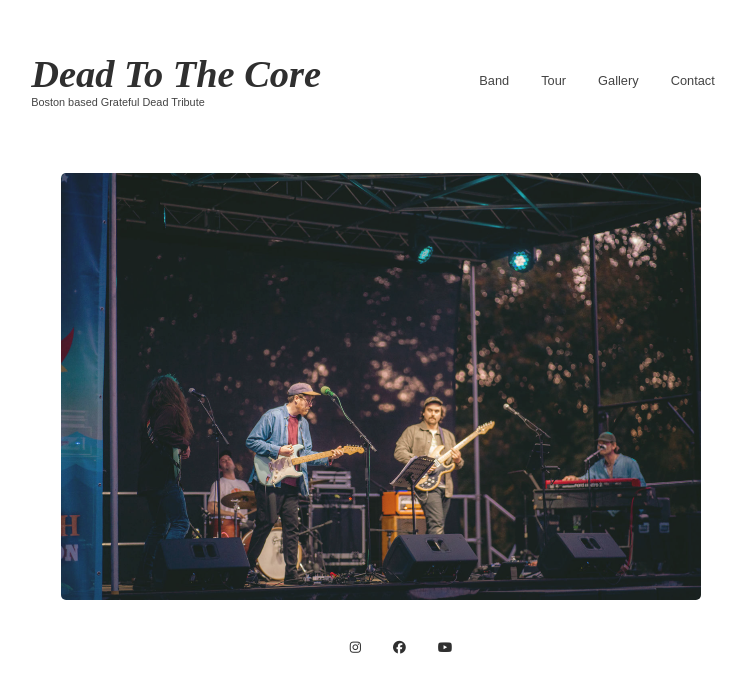
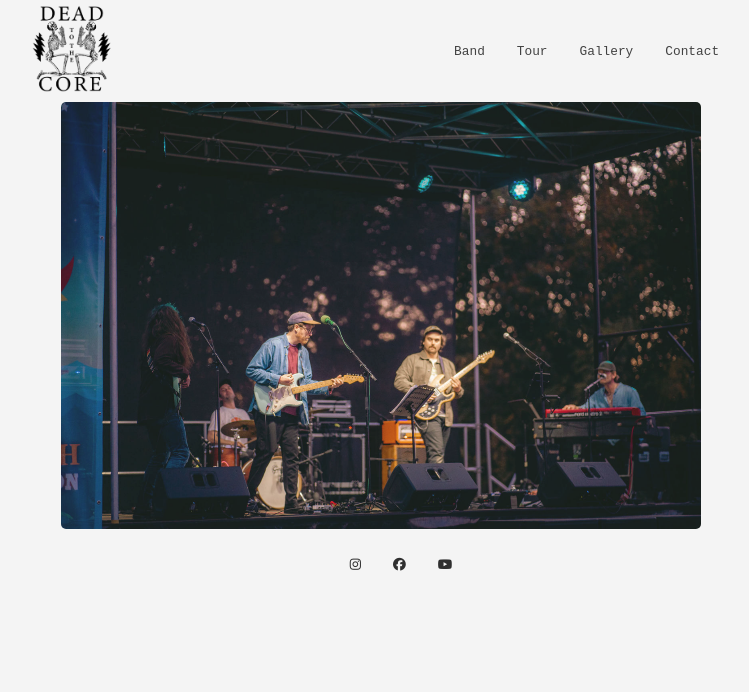
Before and after one commit to philtodisco/dead-to-the-core-client, a React (Create React App) app in the folder client/: page / in a window 1280 px wide. Shown: the top 692 px of the page, without its empty margins (259-1008 px from the left). Built offline with nearby package versions, Linux system fonts and the light colour scheme; a web font is replaced by a local one.

Commit message:
Homepage draft 2

```diff
--- a/client/src/Navbar.js
+++ b/client/src/Navbar.js
@@ -1,16 +1,14 @@
 import { Link } from "react-router-dom"
+import LogoImage from "./images/dttc-logo.png"
 
 export const Navbar = () => {
   return <nav className="nav">
-    <div className="title-container">
-    <Link to ="/" className="site-title">Dead To The Core</Link>
-    <p id="title-sub">Boston based Grateful Dead Tribute</p>
-    </div>
+    <Link to ="/" className="site-title"><img id="logo-image" src={LogoImage} alt="logo" /></Link>
     <ul className="nav-links">
-            <Link to ="/band">Band</Link>
-            <Link to ="/tour">Tour</Link>
-            <Link to ="/gallery">Gallery</Link>
-            <Link to ="/contact">Contact</Link>
+      <Link to ="/band">Band</Link>
+      <Link to ="/tour">Tour</Link>
+      <Link to ="/gallery">Gallery</Link>
+      <Link to ="/contact">Contact</Link>
     </ul>
     </nav>
 }
--- a/client/src/styles.css
+++ b/client/src/styles.css
@@ -4,7 +4,7 @@
     padding: 0;
     position: relative;
     overflow: hidden;
-    background-color: F4F4F4;
+    background-color: #F4F4F4;
     color: #2f2f2f;
   }
 
@@ -16,32 +16,20 @@
     display: flex;
     justify-content: center;
     align-items: center;
-    height: 10rem;
-    font-family: "nimbus-sans", sans-serif;
+    height: 8vw;
+    font-family: "letter-gothic-std", monospace;
+    font-weight: 400;
+    font-style: normal;
 }
 
-.title-container {
-    margin-right: 4vw;
-}
-
-.site-title {
-    font-family: "minion-pro", serif;
-    font-style: italic;
-    font-weight: 700;
-    font-size: 3vw;
-}
-
-#title-sub {
-    margin: 0;
-    font-size: .85vw;
-    opacity: 90%;
+#logo-image {
+    max-width: 7vw;
+    margin-right: 22vw;
 }
 
 .nav-links {
     font-size: 1vw;
-    align-self: center;
     opacity: 90%;
-    margin-left: 4vw;
 }
 
 .nav-links > a {
@@ -52,7 +40,7 @@
     opacity: 50%;
 }
 
-  a {
+a {
     text-decoration: none;
     color: inherit;
     transition-duration: 0.4s;
@@ -66,16 +54,14 @@
 #hero-image {
     max-width: 50vw;
     min-width: 30rem;
-    margin: 1vw;
     border-radius: 5px;
     opacity: 90%;
 }
 
 .social-links {
+    font-size: 1vw;
     display: flex;
     justify-content: center;
-    font-size: 1vw;
-    align-self: center;
 }
 
 .social-links > a {
```
